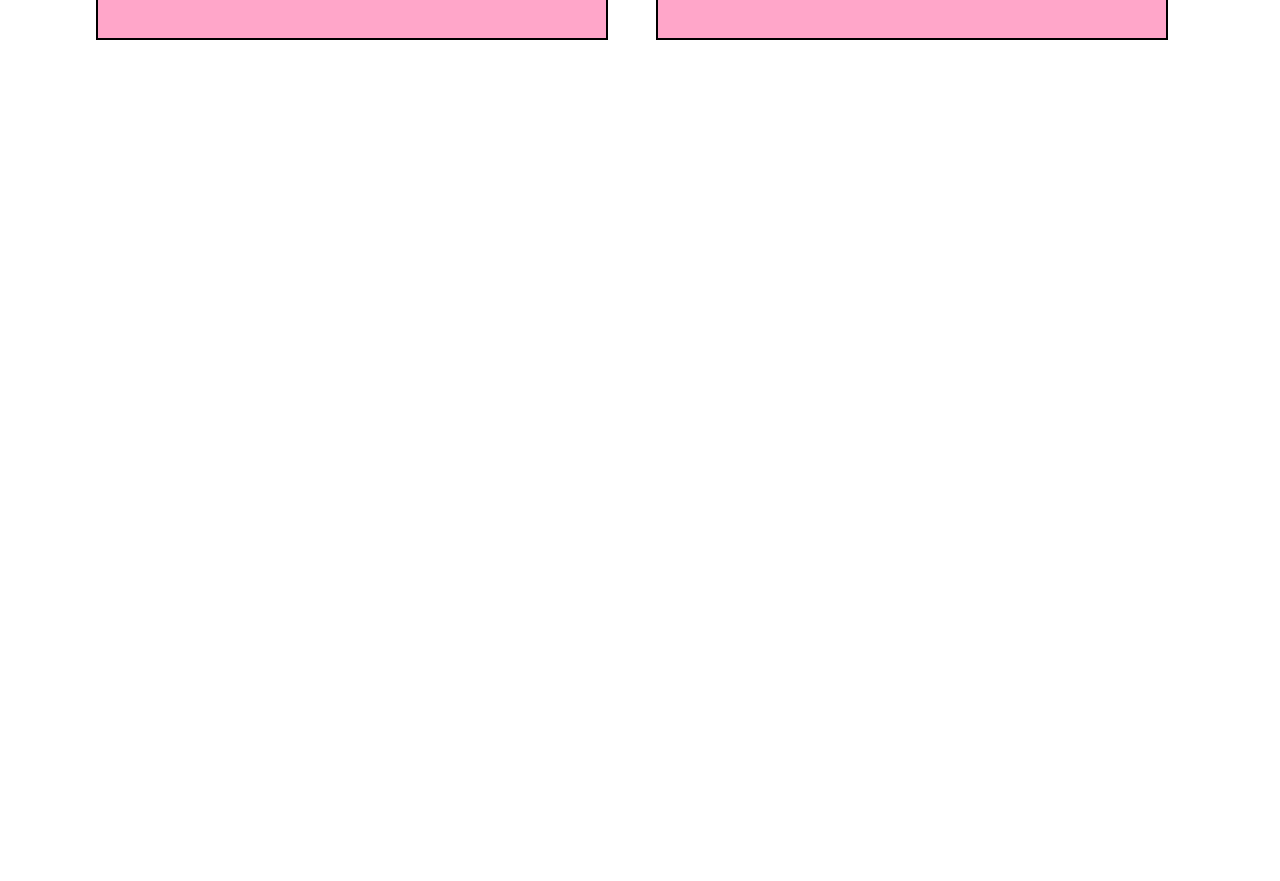
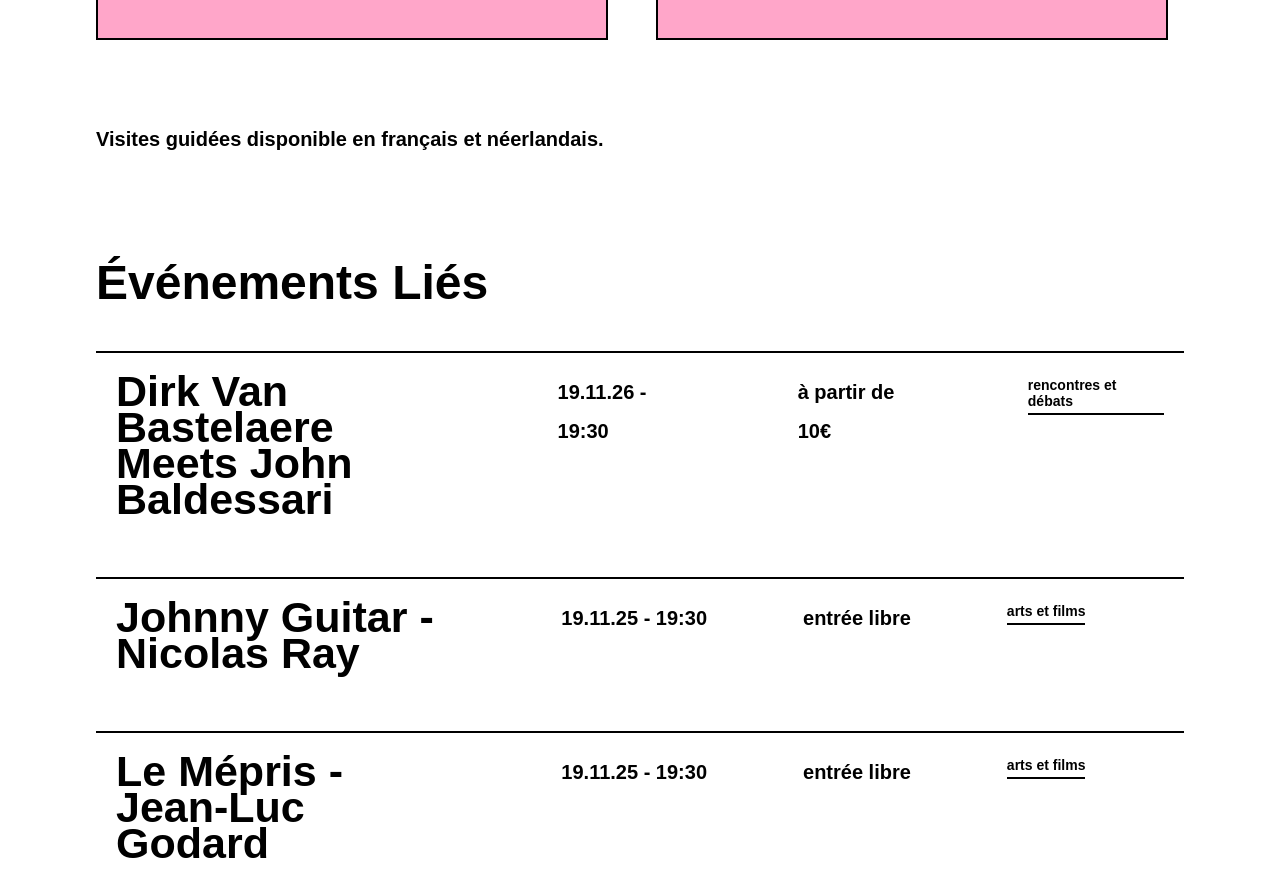
Before and after one commit to sirineTIWEB/EI_2526_Baldessari, a React (Vite) app in the folder sirine_baldessari_25/: page /info in a window 1280 px wide. Shown: the part 1613-2494 px from the top of the page. Before the commit the page ends 1693 px from the top, so only its background shows below. Built offline with nearby package versions, Linux system fonts and the light colour scheme; a web font is replaced by a local one.

Commit message:
page Info + sect evnelents et singlepage event

```diff
--- a/sirine_baldessari_25/src/App.css
+++ b/sirine_baldessari_25/src/App.css
@@ -8,6 +8,8 @@
     --text-clamp-display: clamp(36px, 8vw, 96px);
     --text-clamp-h1: clamp(24px, 4vw, 48px);
     --line-clamp-h1: clamp(43px, 5vw, 57px);
+    --text-clamp-h2: clamp(24px, 4vw, 43px);
+    --line-clamp-h2: clamp(28px, 5vw, 36px);
     --text-clamp-body: clamp(16px, 2vw, 20px);
     --line-clamp-body: clamp(19px, 3vw, 40px);
     --text-clamp-legend: clamp(12px, 1.5vw, 14px);
@@ -35,6 +37,19 @@ h2 {
     text-transform: capitalize;
 }
 
+h5 {
+    font-size: var(--text-clamp-h2);
+    font-weight: 800;
+    line-height: var(--line-clamp-h2);
+    text-transform: capitalize;
+}
+
+p {
+    font-size: var(--text-clamp-body);
+    font-weight: 800;
+    line-height: var(--line-clamp-body);
+}
+
 h3 {
     font-size: var(--text-clamp-legend);
     font-weight: 600;
@@ -46,9 +61,3 @@ h4 {
     font-weight: 500;
     line-height: var(--line-clamp-Tlegend);
 }
-
-p {
-    font-size: var(--text-clamp-body);
-    font-weight: 800;
-    line-height: var(--line-clamp-body);
-}
--- a/sirine_baldessari_25/src/App.jsx
+++ b/sirine_baldessari_25/src/App.jsx
@@ -4,6 +4,7 @@ import LoadingPage from './composants/LoadingPage'
 import { BrowserRouter, Route, Routes } from 'react-router-dom';
 import Accueil from './composants/PageIndex/PageAccueil';
 import Info from './composants/PageInfo/PageInfo';
+import SingleEvent from './composants/SingleEvent/SingleEvent';
 
 
 function App() {
@@ -14,6 +15,8 @@ function App() {
         <Routes>
           <Route path="/" element={<Accueil />} />
           <Route path="/info" element={<Info />} />
+          {/* passer l'url de l'event cliqué */}
+          <Route path="/event/:id" element={<SingleEvent />} />
         </Routes>
       </LoadingPage>
     </BrowserRouter>
--- /dev/null
+++ b/sirine_baldessari_25/src/assets/data/events.json
@@ -0,0 +1,57 @@
+[
+  {
+    "id": 1,
+    "title": "Dirk van Bastelaere meets John Baldessari",
+    "url": "dirk-van-bastelaere-meets-john-baldessari",
+    "description": "Le poète et essayiste belge Dirk van Bastelaere est  souvent considéré comme l'un des poètes postmodernes les plus influents  en Belgique et aux Pays-Bas. Son oeuvre s'inspire largement des artistes et poètes américains, tels que Gertrude Stein, David Lynch et John Baldessari. À l'occasion de l'exposition autour de Baldessari à Bozar cet automne, nous avons invité van Bastelaere à écrire des poèmes en hommage à cet  artiste. Son recueil trilingue intitulé Un revolver sans suite, tout comme le revolver suivant Notes sur John Baldessari a été publié par éditions het balanseer et Bozar.",
+    "date": "19.11.26 - 19:30",
+    "price": "à partir de 10€",
+    "langues": "Néerlandais",
+    "tarifs": [
+      {
+      "type": "standard",
+      "prix": "10€"
+      },
+      {
+      "type": "< 26ans",
+      "prix": "5€"
+      }
+    ],
+    "tag": "rencontres et débats",
+    "autre": "https://youtu.be/qGq4mOMphao"
+  },
+  {
+    "id": 2,
+    "title": "Johnny guitar - nicolas ray",
+    "url": "johnny-guitar-nicolas-ray",
+    "description": "",
+    "date": "19.11.25 - 19:30",
+    "price": "entrée libre",
+    "langues": "",
+    "tarifs": [
+      {
+        "type": "standard",
+        "prix": "10€"
+      }
+    ],
+    "tag": "arts et films",
+    "autre": ""
+  },
+  {
+    "id": 3,
+    "title": "le mépris - jean-luc godard",
+    "url": "le-mepris-jean-luc-godard",
+    "description": "",
+    "date": "19.11.25 - 19:30",
+    "price": "entrée libre",
+    "langues": "",
+    "tarifs": [
+      {
+        "type": "standard",
+        "prix": "10€"
+      }
+    ],
+    "tag": "arts et films",
+    "autre": ""
+  }
+]
--- a/sirine_baldessari_25/src/composants/LoadingPage.jsx
+++ b/sirine_baldessari_25/src/composants/LoadingPage.jsx
@@ -1,5 +1,5 @@
 import { useState, useEffect, createContext, useContext } from "react";
-import jsonData from "../assets/data.json";
+import jsonData from "../assets/data/oeuvres.json";
 import { useLocation } from "react-router-dom";
 
 // utilisation de useContext pour une portée globale au lieu de répéter à chaque enfant.
--- /dev/null
+++ b/sirine_baldessari_25/src/composants/PageInfo/Evenements.jsx
@@ -0,0 +1,16 @@
+import Event from "./Event";
+import data from "../../assets/data/events.json";
+
+function Evenements(){
+
+    return(
+        <section className="md:mx-24 md:gap-10 flex flex-col">
+            <h2>Événements liés</h2>
+            {data.map((event, index) => (
+                <Event  key={index} url={event.url} title={event.title} date={event.date} price={event.price} tag={event.tag} />
+            ))}
+        </section>
+
+    )
+}
+export default Evenements;
--- /dev/null
+++ b/sirine_baldessari_25/src/composants/PageInfo/Event.jsx
@@ -0,0 +1,18 @@
+import { Link } from "react-router-dom";
+import Tag from "../UI/Tag";
+
+function Event(props) {
+
+    return (
+        // au lieu de a href , utilisez link permet de pas recharger la page
+
+        <Link to={`/event/${props.url}`} className="flex border-t-2 border-black md:p-5 cursor-pointer md:gap-24">
+            <h5 className="w-1/3">{props.title}</h5>
+            <p>{props.date}</p>
+            <p>{props.price}</p>
+            <Tag title={props.tag} />
+        </Link>
+    )
+}
+
+export default Event;
--- a/sirine_baldessari_25/src/composants/PageInfo/PageInfo.jsx
+++ b/sirine_baldessari_25/src/composants/PageInfo/PageInfo.jsx
@@ -3,6 +3,7 @@ import ImgUrl from '../../assets/illustrations/sittingJohn.png'
 import BannerAlert from './BannerAlert'
 import InfoBlock from './InfoBlock'
 import Tarifs from './Tarifs'
+import Evenements from './Evenements'
 
 function PageInfo() {
 
@@ -24,6 +25,7 @@ function PageInfo() {
                 </InfoBlock>
             </section>
             <Tarifs />
+            <Evenements />
         </>
     )
 }
--- a/sirine_baldessari_25/src/composants/PageInfo/Tarifs.jsx
+++ b/sirine_baldessari_25/src/composants/PageInfo/Tarifs.jsx
@@ -26,12 +26,12 @@ function Tarifs() {
 
 
     return (
-        <section className="md:mx-24 mx-12 flex md:gap-y-10 md:gap-x-12 flex-wrap">
+        <section className="md:ml-24 mr-12 md:mr-6 ml-12 flex md:mb-24 mb-16 md:gap-y-10 md:gap-x-12 flex-wrap">
             <h2 className="w-full text-left">Tarifs</h2>
             {tarifs.map((tarif, index) => (
                 <Ticket key={index} titre={tarif.title} prix={tarif.prix} />
             ))}
-
+            <p>Visites guidées disponible en français et néerlandais.</p>
         </section>
     )
 }
--- a/sirine_baldessari_25/src/composants/PageInfo/Ticket.jsx
+++ b/sirine_baldessari_25/src/composants/PageInfo/Ticket.jsx
@@ -32,16 +32,16 @@ function Ticket(props) {
 
 
     return (
-        <article className='border-2 flex flex-col border-black bg-mypink md:gap-12 md:mb-10 md:pb-10 md:w-[40vw]'>
+        <article className='border-2 flex flex-col border-black bg-mypink gap-12 mb-10 pb-10 w-full md:w-[40vw]'>
             <div>
                 <img src={BozarLogo} alt="Bozar Logo" className='md:h-28 h-16' />
-                <div className='md:ml-8 flex flex-col md:gap-1'>
+                <div className='ml-5 md:ml-8 flex flex-col md:gap-1'>
                     <h3>John Baldessari</h3>
                     <h3>Paraboles, fables et autres salades</h3>
                 </div>
             </div>
-            <div className='flex flex-row md:mx-8 w-full'>
-                <div className='flex flex-row justify-between w-full'>
+            <div className='flex flex-col md:flex-row justify-between md:px-8 px-5 md:w-full'>
+                <div className='flex flex-row justify-between w-full md:mb-0 mb-5'>
                     <div>
                         <h4>{props.titre}</h4>
                         <h4>{props.prix}</h4>
@@ -54,7 +54,7 @@ function Ticket(props) {
                     </div>
 
                 </div>
-                <div className='border-l-2 border-black md:px-2.5 flex flex-col w-fit'>
+                <div className='md:border-t-0 border-t-2 md:border-l-2 border-black md:px-2.5 flex flex-col w-full md:w-[30vw] pt-5 md:pt-0'>
                     <h3>Lieu</h3>
                     <div >
                         <h4 className='text-nowrap'>BOZAR/Palais des Beaux-Arts</h4>
--- /dev/null
+++ b/sirine_baldessari_25/src/composants/SingleEvent/SingleEvent.jsx
@@ -0,0 +1,18 @@
+import { useParams } from "react-router-dom";
+
+function SingleEvent() {
+    // recup l'id de l'event cliqué depuis l'URL
+    const { id } = useParams();
+
+    return (
+        <div>
+            <h1>Event: {id}</h1>
+            <p>hihi</p>
+            {/* recuper la description de l'event */}
+
+            <p></p>
+        </div>
+    )
+}
+
+export default SingleEvent;
--- /dev/null
+++ b/sirine_baldessari_25/src/composants/UI/Tag.jsx
@@ -0,0 +1,7 @@
+function Tag(props){
+    return(
+        <a className="py-1 border-b-2 border-black h-fit"><h3>{props.title}</h3></a>
+    )
+}
+
+export default Tag;
```
Also changed, not shown: sirine_baldessari_25/src/assets/data/oeuvres.json (renamed from sirine_baldessari_25/src/assets/data.json).
